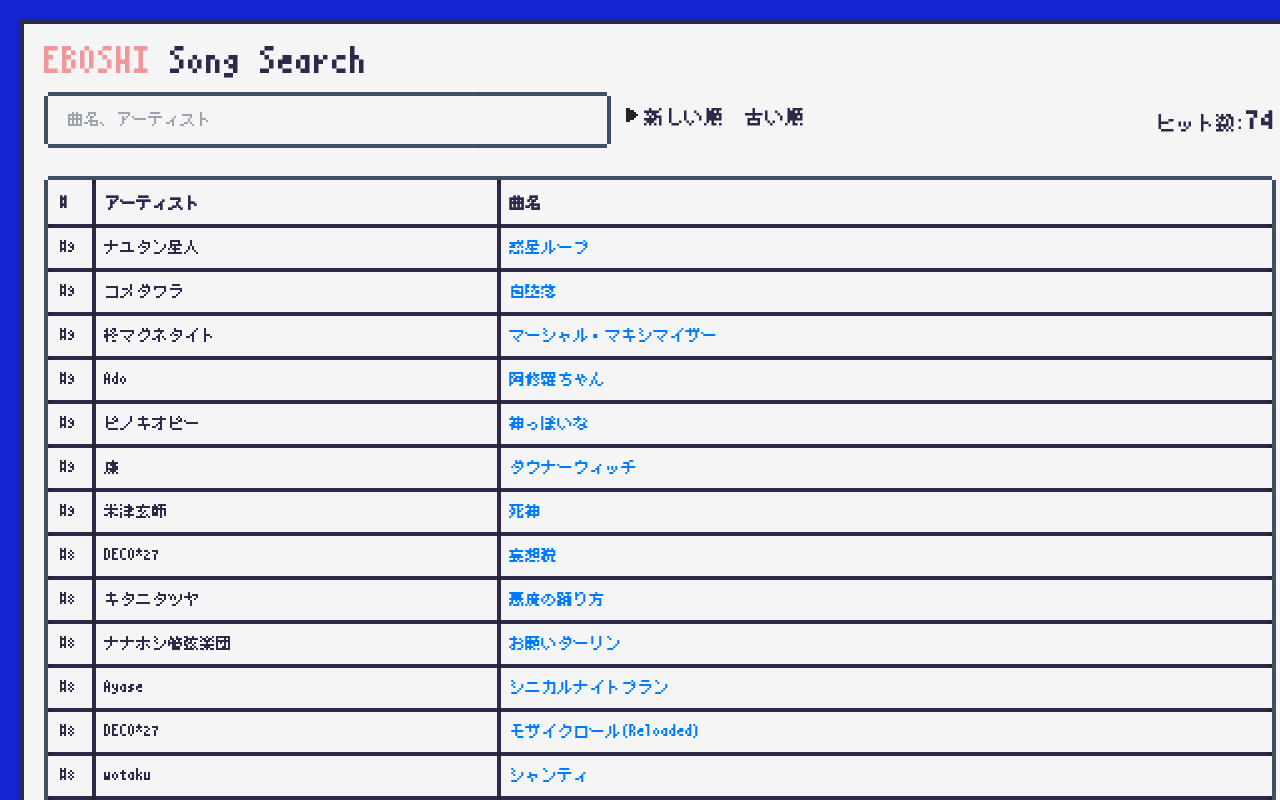
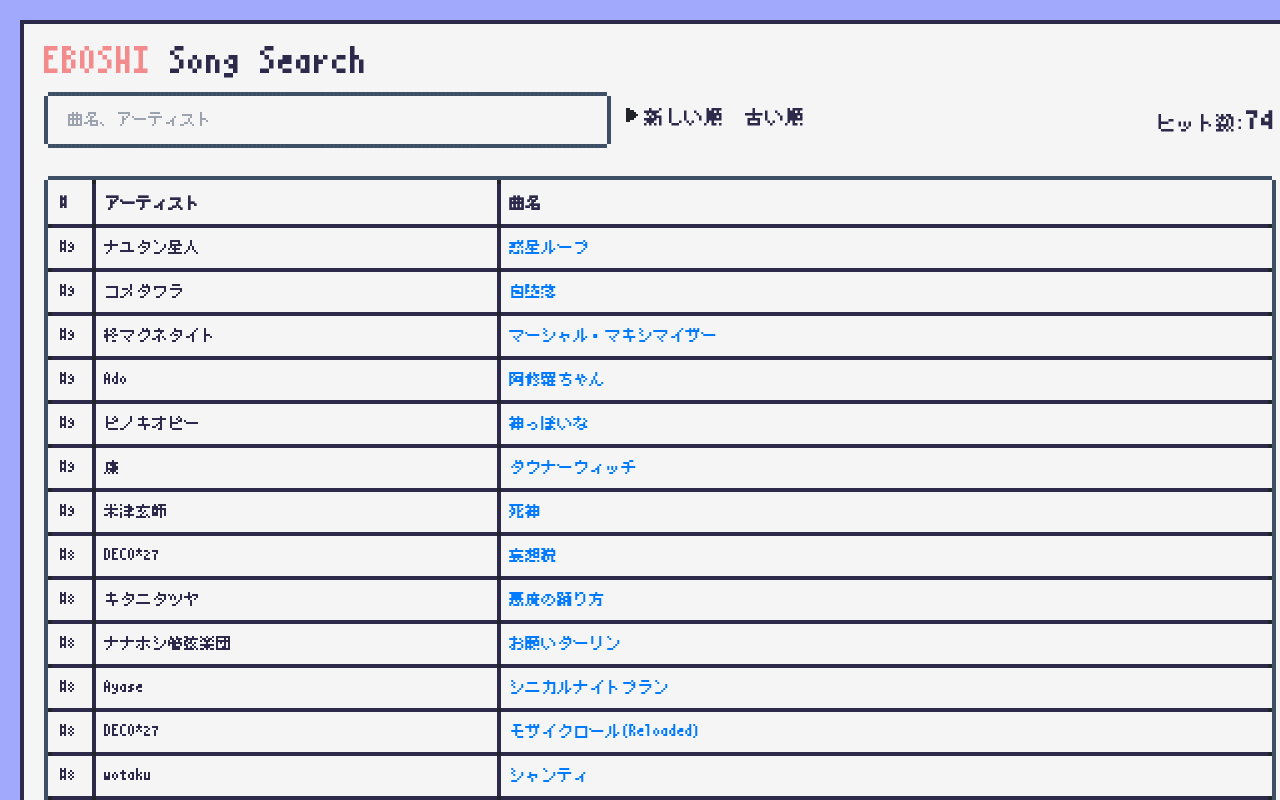
Before and after one commit to dairappa/eboshi-song-search, a Next.js app: page / in a window 1280 px wide. Shown: the top 800 px of the page. Built offline with nearby package versions, Linux system fonts and the light colour scheme.

Commit message:
流石にバックグラウンドがうるさいのでちょっとコントラストゆるめる

```diff
--- a/styles/global.scss
+++ b/styles/global.scss
@@ -3,9 +3,9 @@
 @tailwind utilities;
 
 $main-color: #2C294B;
-$sub-color: #1324D3;
+$sub-color: #a1a9fc;
 $subsub-color: #f5f5f5;
-$accent-color: #EF9799;
+$accent-color: #f38b8d;
 
 .misaki {
   font-family: 'misakigothic', sans-serif;
```
